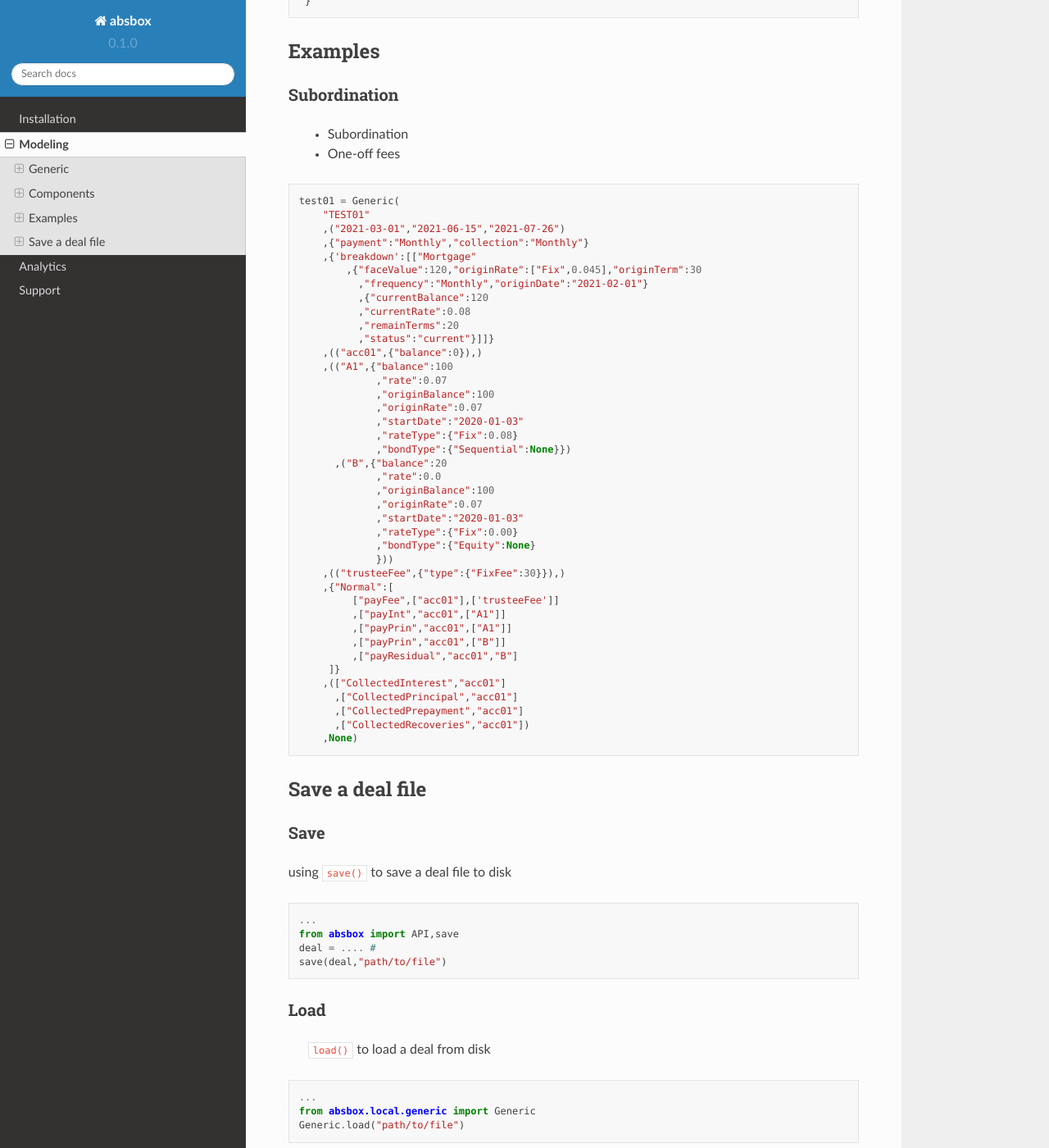
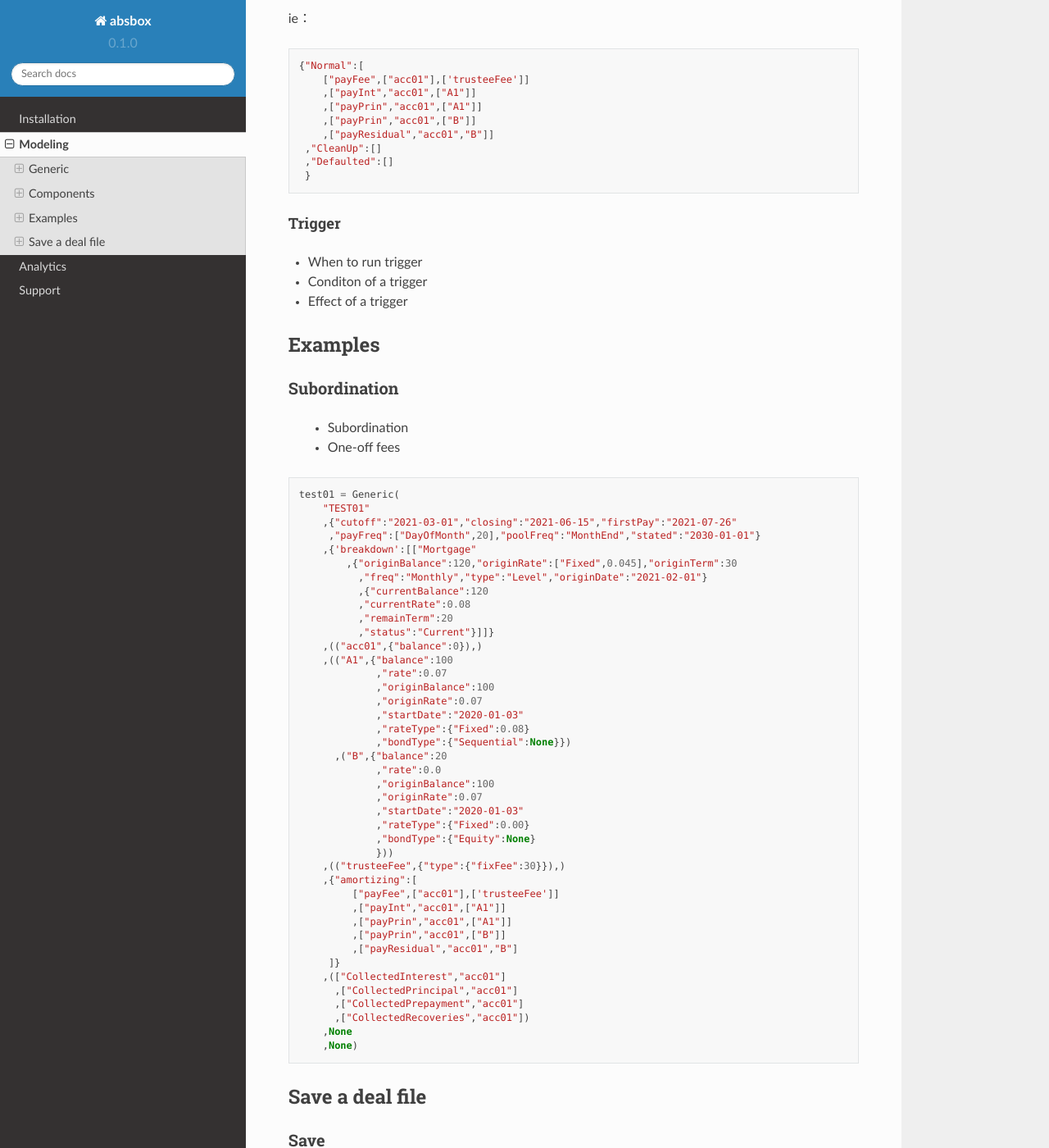
Before and after one commit to yellowbean/absbox-doc, a Sphinx documentation site: the page built from docs/source/modeling.rst, in a window 1280 px wide and 1400 px high, scrolled down 9372 px. Shown: the whole window at 82% size. Built offline with Sphinx 7.4.7 and the Read the Docs theme 2.0.0, drawn with Linux system fonts in a browser that asks for light colours; some of the changed text lies outside the part shown.

Commit message:
catch up first test case

```diff
--- a/docs/source/deal_sample/test01.py
+++ b/docs/source/deal_sample/test01.py
@@ -1,32 +1,32 @@
 test01 = Generic(
     "TEST01"
-    ,("2021-03-01","2021-06-15","2021-07-26")
-    ,{"payment":"Monthly","collection":"Monthly"}
+    ,{"cutoff":"2021-03-01","closing":"2021-06-15","firstPay":"2021-07-26"
+     ,"payFreq":["DayOfMonth",20],"poolFreq":"MonthEnd","stated":"2030-01-01"}
     ,{'breakdown':[["Mortgage"
-        ,{"faceValue":120,"originRate":["Fix",0.045],"originTerm":30
-          ,"frequency":"Monthly","originDate":"2021-02-01"}
+        ,{"originBalance":120,"originRate":["Fixed",0.045],"originTerm":30
+          ,"freq":"Monthly","type":"Level","originDate":"2021-02-01"}
           ,{"currentBalance":120
           ,"currentRate":0.08
-          ,"remainTerms":20
-          ,"status":"current"}]]}
+          ,"remainTerm":20
+          ,"status":"Current"}]]}
     ,(("acc01",{"balance":0}),)
     ,(("A1",{"balance":100
              ,"rate":0.07
              ,"originBalance":100
              ,"originRate":0.07
              ,"startDate":"2020-01-03"
-             ,"rateType":{"Fix":0.08}
+             ,"rateType":{"Fixed":0.08}
              ,"bondType":{"Sequential":None}})
       ,("B",{"balance":20
              ,"rate":0.0
              ,"originBalance":100
              ,"originRate":0.07
              ,"startDate":"2020-01-03"
-             ,"rateType":{"Fix":0.00}
+             ,"rateType":{"Fixed":0.00}
              ,"bondType":{"Equity":None}
              }))
-    ,(("trusteeFee",{"type":{"FixFee":30}}),)
-    ,{"Normal":[
+    ,(("trusteeFee",{"type":{"fixFee":30}}),)
+    ,{"amortizing":[
          ["payFee",["acc01"],['trusteeFee']]
          ,["payInt","acc01",["A1"]]
          ,["payPrin","acc01",["A1"]]
@@ -37,4 +37,5 @@
       ,["CollectedPrincipal","acc01"]
       ,["CollectedPrepayment","acc01"]
       ,["CollectedRecoveries","acc01"])
+    ,None
     ,None)
--- a/docs/source/index.rst
+++ b/docs/source/index.rst
@@ -10,7 +10,7 @@
 
 * capable of modeling deal via a natureal & structural language way.
     - designed to perform investment analytics or structuring ( pool selection/waterfall design/bond pricing)
-    - using RESTful service behind the scen, easy to integration
+    - using ``RESTful`` service, easy to integration (Docker is ready)
 
 .. note::
 
--- a/docs/source/installation.rst
+++ b/docs/source/installation.rst
@@ -5,7 +5,7 @@
    :toctree: generated
 
 .. warning::
-  `absbox`is heavily using `match clause` which was introduced in Python3.10
+  ``absbox`` is heavily using ``match clause`` which was introduced in Python3.10
   Please make sure you are using *Python3.10* and above
 
 Using pip
--- a/docs/source/modeling.rst
+++ b/docs/source/modeling.rst
@@ -13,11 +13,11 @@
 * Waterfall info
 
   Describe the priority of payments allocation of
-
     * End of pool collection (Optional)
     * Distribution day for all the bonds and fees
     * Event of Default (Optional)
     * Clean up call (Optional)
+
 * Dates info
 
   * Cutoff day / Closing Date / Next/First payment Date
@@ -282,6 +288,14 @@
                                  ,"rate":0.05
                                  ,"lastSettleDate":"2022-11-02"}})
 
+  ("InvestmentAccountA",{"balance":0
+                    ,"type":{"fixReserve":1000}
+                    ,"interest":{"period":"QuarterEnd"
+                                 ,"index":"SOFR3M"
+                                 ,"spread":0.001
+                                 ,"lastSettleDate":"2022-11-02"}})
+
+
 
 Bonds/Tranches
 ---------------
@@ -428,7 +442,7 @@
     * format ``["sellAsset", {LiquidationMethod}, {Account}]``
 
 Liquidtiy Facility
-^^^^^^^^^^^
+^^^^^^^^^^^^^^^^^^^
 
   * Liquidity Support -> deposit cash to account from a liquidity provider, subject to its available balance.
 
@@ -441,7 +455,7 @@
     * format ``["liqRepayResidual", <Account>, <liqProvider>]``
 
 Conditional Action
-^^^^^^^^^^^^^^^^
+^^^^^^^^^^^^^^^^^^^
 
 format : ``[<conditon>,<Action1>,<Action2>....]``
 
@@ -470,12 +484,20 @@
     ,"Defaulted":[]
     }
 
+Trigger
+^^^^^^^^^^
+
+* When to run trigger
+
+* Conditon of a trigger
+
+* Effect of a trigger
 
 Examples
-====
+============
 
 Subordination
-----
+--------------
 
   * Subordination
   * One-off fees
@@ -486,10 +508,10 @@
 
 
 Save a deal file
-====
+===============
 
 Save
-----
+------
 using ``save()`` to save a deal file to disk
 
 .. code-block:: python
```
Also changed, not shown: other parts of docs/source/modeling.rst (+7 -1 lines).
